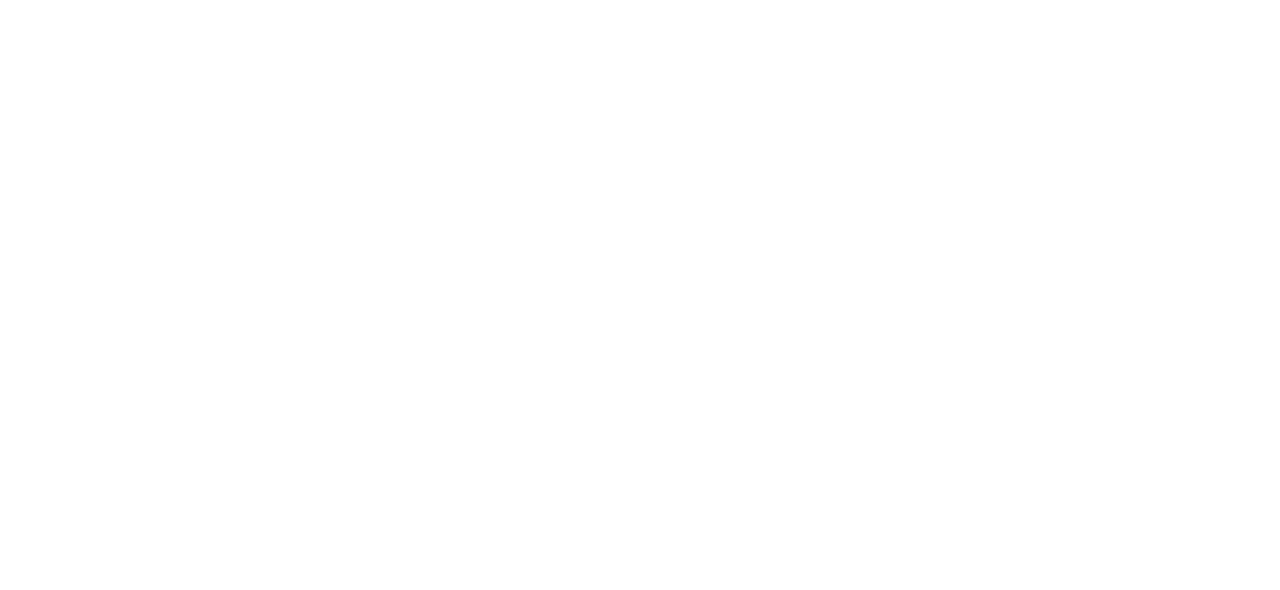
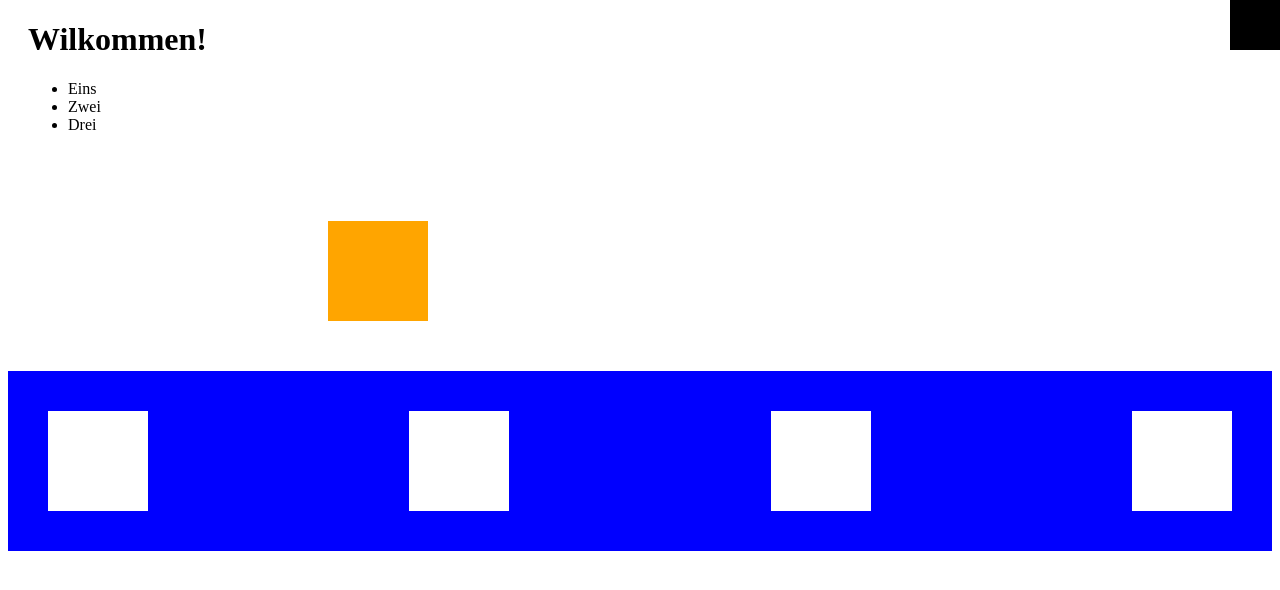
Before and after one commit to LucaManasek/2cWI_Luca_Manasek, a plain HTML site: page 06_1_Uebung/index.html in a window 1280 px wide. Drawn offline with Linux system fonts and the light colour scheme.

Commit message:
06_1_Uebung_finished

```diff
--- a/06_1_Uebung/index.html
+++ b/06_1_Uebung/index.html
@@ -1,12 +1,30 @@
 <!DOCTYPE html>
 <html lang="en">
+
 <head>
     <meta charset="UTF-8">
     <meta name="viewport" content="width=device-width, initial-scale=1.0">
     <title>Document</title>
     <link rel="stylesheet" href="style.css">
 </head>
+
 <body>
+    <div class="container1">
+        <h1>Wilkommen!</h1>
+        <ul>
+            <li>Eins</li>
+            <li>Zwei</li>
+            <li>Drei</li>
+        </ul>
+        <div class="box1"></div>
+    </div>
+    <div class="container2">
+        <div class="box2"></div>
+        <div class="box2"></div>
+        <div class="box2"></div>
+        <div class="box2"></div>
+    </div>
+    <div class="box3"></div>
+</body>
 
-</body>
 </html>
--- a/06_1_Uebung/style.css
+++ b/06_1_Uebung/style.css
@@ -0,0 +1,41 @@
+.container1 {
+    margin-left: 20px;
+    margin-top: 20px;
+    margin-bottom: 50px;
+    height: 300px;
+    width: 400px;
+    position: relative;
+}
+
+.box1 {
+    width: 100px;
+    height: 100px;
+    position: absolute;
+    bottom: 0px;
+    right: 0px;
+    background-color: orange;
+}
+
+.container2 {
+    margin-top: 50px;
+    background-color: blue;
+    display: flex;
+    justify-content: space-between;
+}
+
+.box2 {
+    width: 100px;
+    height: 100px;
+    background-color: white;
+    margin: 40px;
+
+}
+
+.box3 {
+    height: 50px;
+    width: 50px;
+    background-color: black;
+    position: fixed;
+    top: 0px;
+    right: 0px;
+}
```
